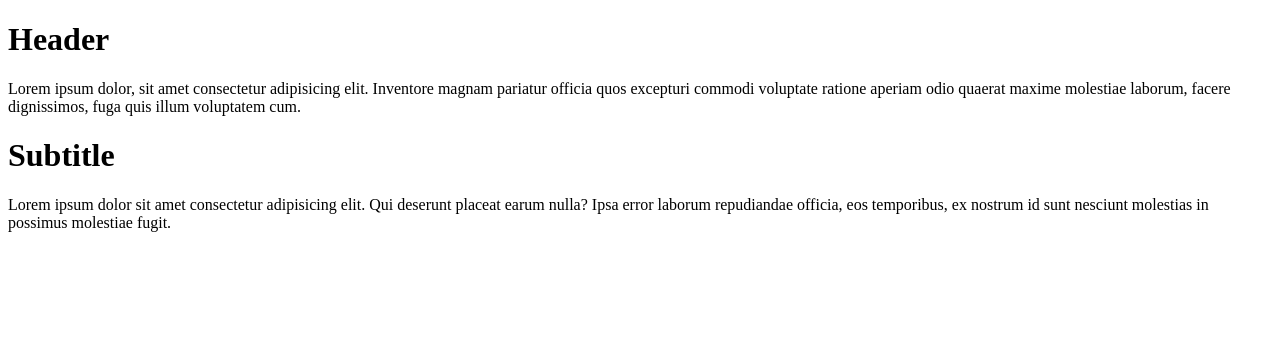
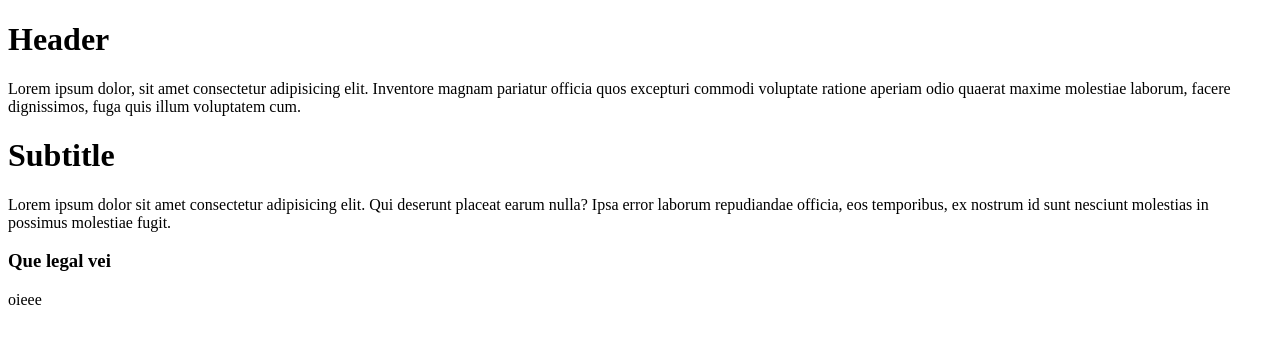
Before and after one commit to gartze/git-test, a website: page index.html in a window 1280 px wide. Drawn offline with Linux system fonts and the light colour scheme.

```diff
--- a/index.html
+++ b/index.html
@@ -16,5 +16,7 @@
         placeat earum nulla? Ipsa error laborum repudiandae officia, eos
         temporibus, ex nostrum id sunt nesciunt molestias in possimus molestiae
         fugit.</p>
+    <h3>Que legal vei</h3>
+    <p>oieee</p>
 </body>
 </html>
```
Also changed, not shown: package.json (added, +24 -0 lines), 2 other files.
